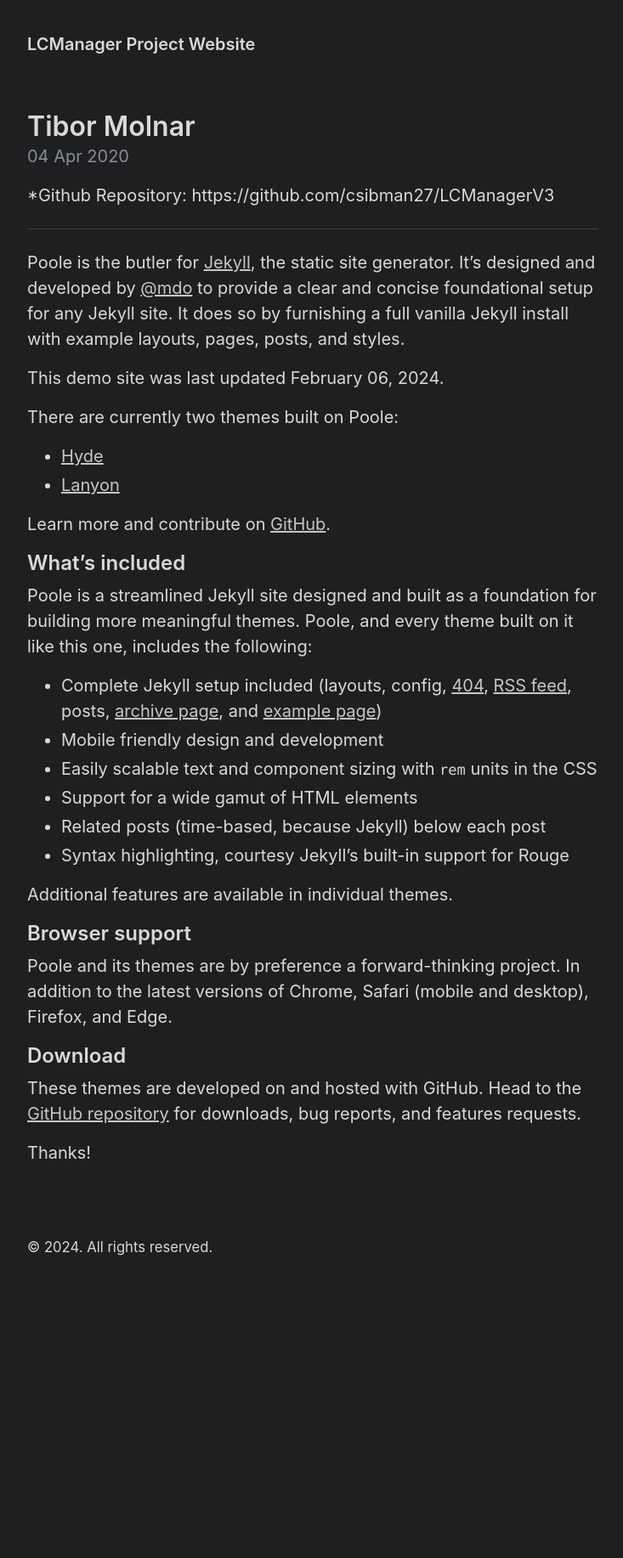
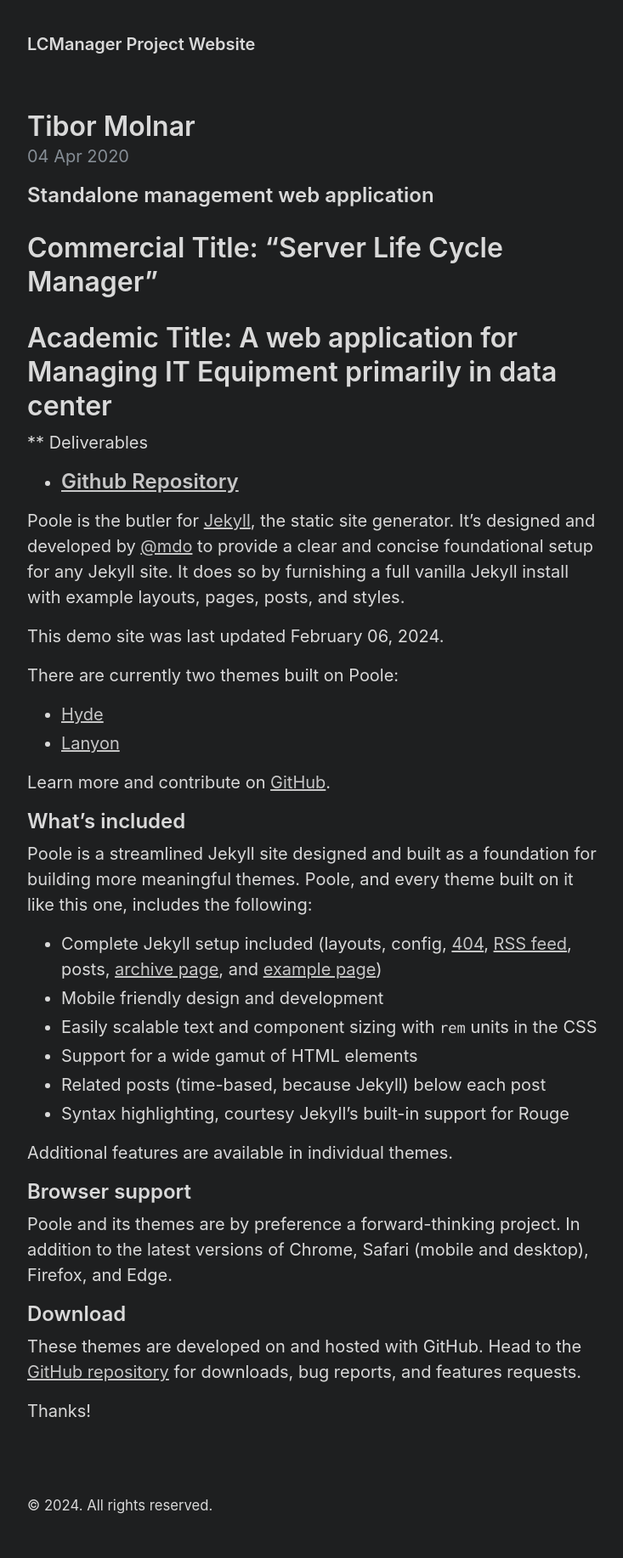
Before and after one commit to csibman27/csibman27.github.io, a Jekyll site: the page built from _posts/2020-04-04-introduction.md, in a window 1280 px wide. Shown: the whole page at 85% size, without its empty margins (272-1005 px from the left). Built offline with Jekyll 4.4.1, drawn with Linux system fonts in a browser that asks for light colours; before the commit the page ends 1530 px from its top, so only the background shows below that.

Commit message:
website name3

```diff
--- a/_posts/2020-04-04-introduction.md
+++ b/_posts/2020-04-04-introduction.md
@@ -4,8 +4,13 @@ title: Tibor Molnar
 ---
 
 
-*Github Repository: https://github.com/csibman27/LCManagerV3
+## Standalone management web application
+# Commercial Title: “Server Life Cycle Manager”
+# Academic Title: A web application for Managing IT Equipment primarily in data center
 
+
+** Deliverables
+* [Github Repository](https://github.com/csibman27/LCManagerV3)
 -----
 
 Poole is the butler for [Jekyll](http://jekyllrb.com), the static site generator. It's designed and developed by [@mdo](https://twitter.com/mdo) to provide a clear and concise foundational setup for any Jekyll site. It does so by furnishing a full vanilla Jekyll install with example layouts, pages, posts, and styles.
```
